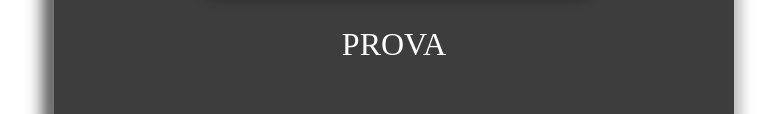
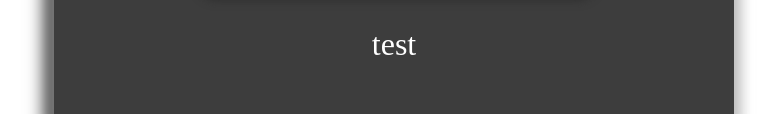
Before and after one commit to lorenzo-megna/test3, a website: page index.html in a window 1280 px wide. Shown: the part 763-877 px from the top of the page, without its empty margins (246-1024 px from the left). Drawn offline with Linux system fonts and the light colour scheme.

Commit message:
update index

```diff
--- a/index.html
+++ b/index.html
@@ -18,7 +18,7 @@
             <h1 id="title">TEST</h1>
             <p>Descrizione descrizione descrizione descrizione descrizione</p>
             <img src="https://media-cdn.tripadvisor.com/media/photo-s/15/a4/9b/77/legacy-hotel-at-img-academy.jpg">
-            <p>PROVA</p>
+            <p>test</p>
         </div>
     </body>
 
```
